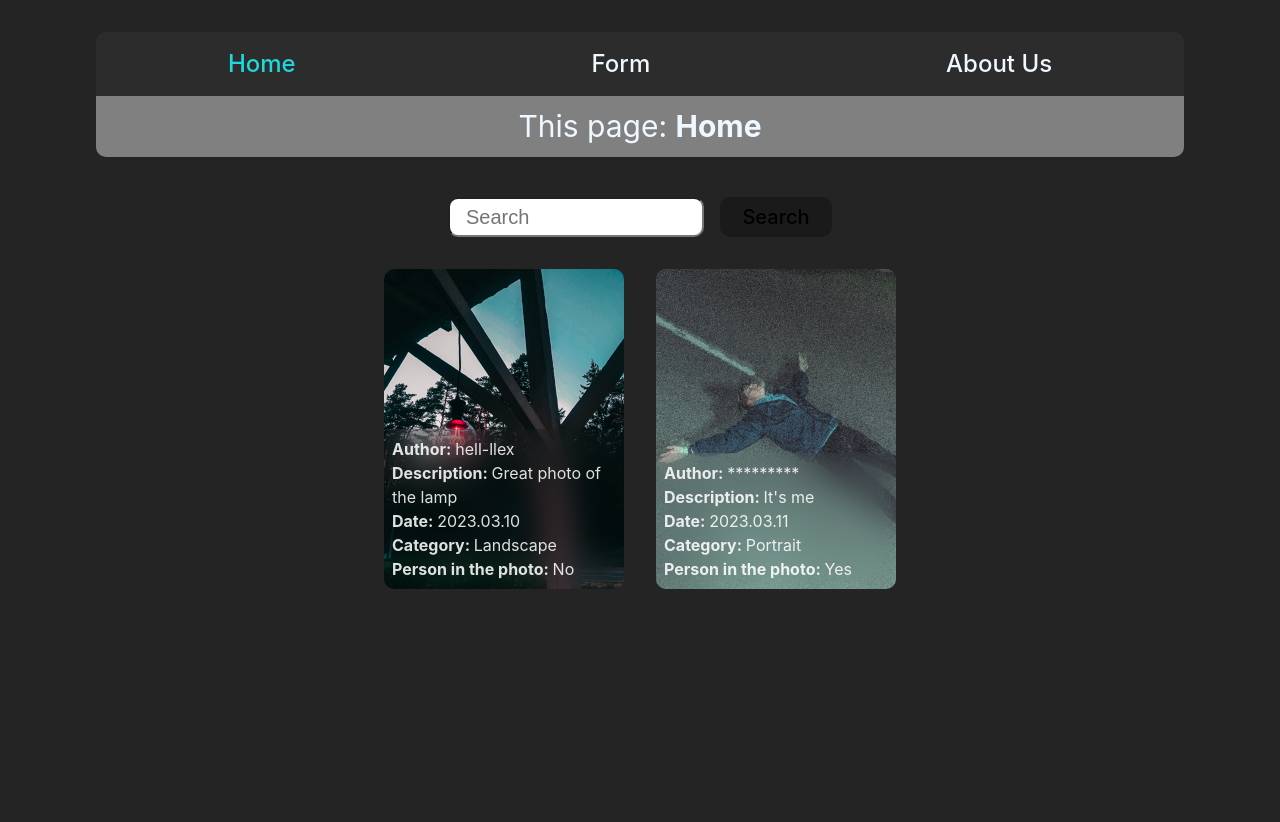
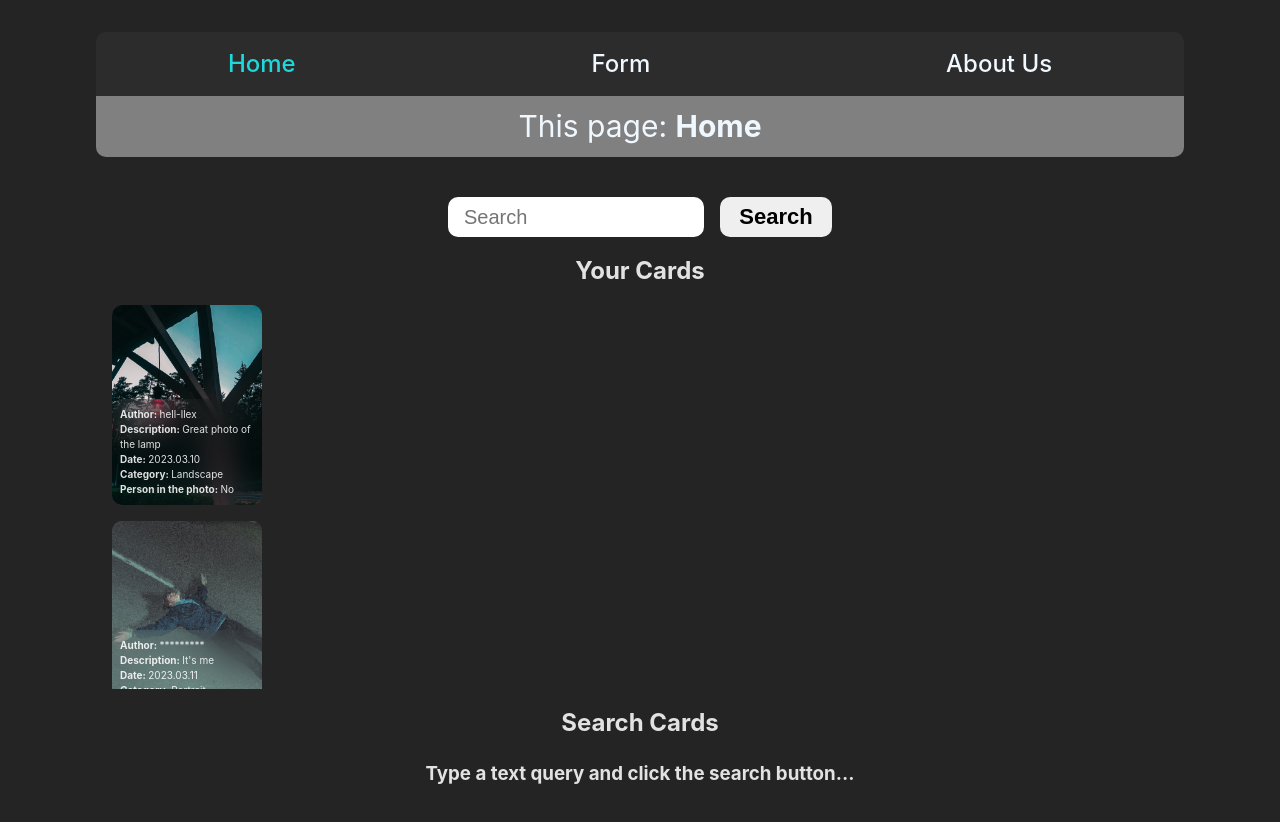
Before and after one commit to hell-llex/rs-school-react, a React app: page / in a window 1280 px wide. Shown: the top 822 px of the page. Before the commit the page ends 800 px from the top, so only its background shows below. Built offline with nearby package versions, Linux system fonts and the light colour scheme; the HTML template or start-up script is replaced by a standard one.

Commit message:
feat: add search with api flickr

```diff
--- /dev/null
+++ b/src/api/index.ts
@@ -0,0 +1,26 @@
+import { SearchResponce } from '../types/type';
+
+const base = 'https://www.flickr.com/services/rest/';
+
+const api_key = '413a0d1cd12c74f72c2b1a1285368548';
+const searchPhotos = `${base}?method=flickr.photos.search&api_key=${api_key}`;
+
+// шаблон запрос с ключом
+const requestTemplate = async (baseUrl: string) => {
+  const response = await fetch(baseUrl);
+  return response;
+};
+
+// https://live.staticflickr.com/{server-id}/{id}_{secret}_{size-suffix}.jpg
+
+// get запрос для поиска фото по тексту
+export const getSearchPhotos = async (
+  textSearch: string,
+  page = 1,
+  perPage = 100
+): Promise<SearchResponce> => {
+  const resp = await requestTemplate(
+    `${searchPhotos}&text=${textSearch}&per_page=${perPage}&page=${page}&format=json&nojsoncallback=1`
+  );
+  return resp.json();
+};
--- a/src/components/Search.tsx
+++ b/src/components/Search.tsx
@@ -1,12 +1,30 @@
+import { IPhotosApi } from 'types/type';
+import { getSearchPhotos } from '../api';
 import '../style/Search.css';
 import React, { ChangeEvent, useState, useEffect, useRef } from 'react';
+import { useForm, SubmitHandler } from 'react-hook-form';
 
-export function Search() {
+type Search = { search: string };
+
+export function Search(props: { updateData: (arg0: IPhotosApi) => void }) {
   const [searchText, setSearchText] = useState(
     localStorage.getItem('searchText')
       ? JSON.parse(JSON.stringify(localStorage.getItem('searchText')))
       : ''
   );
+
+  const {
+    register,
+    handleSubmit,
+    formState: { isSubmitSuccessful, errors },
+    reset,
+  } = useForm<Search>();
+
+  const onSubmit: SubmitHandler<Search> = (data) => {
+    getSearchPhotos(data.search).then((responce) => {
+      props.updateData(responce.photos);
+    });
+  };
 
   const searchRef = useRef<string>('');
 
@@ -24,19 +42,28 @@ export function Search() {
     };
   }, []);
 
+  useEffect(() => {
+    if (isSubmitSuccessful) {
+      reset();
+    }
+  }, [reset, isSubmitSuccessful]);
+
   return (
-    <div className="container-search">
+    <form className="search-forms-container" onSubmit={handleSubmit(onSubmit)}>
       <input
+        {...register('search', {
+          required: true,
+        })}
         defaultValue={searchText}
         onChange={handleInput}
+        style={{ border: errors.search ? '1px solid red' : '0px solid white' }}
         type="text"
         placeholder="Search"
         className="search"
         role="search"
+        autoComplete="none"
       />
-      <button type="submit" className="btn-search">
-        Search
-      </button>
-    </div>
+      <input type="submit" value="Search" className="btn-search" />
+    </form>
   );
 }
--- a/src/pages/HomePage.tsx
+++ b/src/pages/HomePage.tsx
@@ -1,18 +1,46 @@
-import React from 'react';
-import '../style/App.css';
+import React, { useState } from 'react';
+import '../style/HomePage.css';
 import data from '../photos.json';
 import { Search } from '../components/Search';
 import { Cards } from '../components/Cards';
-import { Photo } from 'types/type';
+import { IPhotosApi, Photo } from 'types/type';
 
 export const homeCards: Photo[] = data;
 
 const HomePage = () => {
+  const [searchCards, setSearchCards] = useState<Photo[]>([]);
+  const updateData = (dataSearch: IPhotosApi) => {
+    setSearchCards(
+      dataSearch.photo.map((item) => {
+        return {
+          author: item.owner,
+          description: item.title,
+          date: '---',
+          category: '---',
+          hideAuthor: false,
+          human: '0',
+          image: `https://live.staticflickr.com/${item.server}/${item.id}_${
+            item.secret
+          }_${'m'}.jpg`,
+        };
+      })
+    );
+  };
+
   return (
     <div className="home-page router__page">
-      <Search />
+      <Search updateData={updateData} />
       <div>
+        <h2 className="cards-container_title">Your Cards</h2>
         <Cards photo={homeCards} />
+      </div>
+      <div className="search-cards-container">
+        <h2 className="cards-container_title">Search Cards</h2>
+        {searchCards.length === 0 ? (
+          <h3>Type a text query and click the search button...</h3>
+        ) : (
+          <Cards photo={searchCards} />
+        )}
       </div>
     </div>
   );
--- a/src/style/Cards.css
+++ b/src/style/Cards.css
@@ -1,17 +1,21 @@
 .container-cards {
+  position: relative;
   width: 100%;
-  padding: 2rem;
-  display: flex;
-  flex-direction: row;
-  justify-content: center;
+  max-height: 50vh;
+  padding: 1rem;
+  display: grid;
+  grid-auto-flow: column;
+  grid-template-rows: repeat(2, 1fr);
+  justify-content: start;
   align-items: center;
-  flex-wrap: wrap;
-  gap: 2rem;
+  gap: 1rem;
+  overflow: auto;
+  font-size: 10px;
 }
 
 .card {
-  width: 15rem;
-  height: 20rem;
+  width: 15em;
+  height: 20em;
   background-color: rgb(65, 65, 65);
   border-radius: 10px;
   position: relative;
@@ -25,8 +29,8 @@
 }
 
 .card:hover {
-  width: 15rem;
-  height: 20rem;
+  width: 15em;
+  height: 20em;
   background-color: rgb(65, 65, 65);
   border-radius: 10px;
   position: relative;
--- a/src/style/FormPage.css
+++ b/src/style/FormPage.css
@@ -40,4 +40,5 @@
   flex-wrap: wrap;
   gap: 2rem;
   overflow: hidden;
+  font-size: inherit;
 }
--- /dev/null
+++ b/src/style/HomePage.css
@@ -0,0 +1,9 @@
+.home-page {
+  display: flex;
+  flex-direction: column;
+  gap: 1rem;
+}
+
+.cards-container_title {
+  margin: 0;
+}
--- a/src/style/Search.css
+++ b/src/style/Search.css
@@ -1,4 +1,4 @@
-.container-search {
+.search-forms-container {
   width: 100%;
   height: 5vh;
   display: flex;
@@ -24,4 +24,8 @@
   align-items: center;
   border-radius: 10px;
   font-size: 20px;
+  cursor: pointer;
+  font-size: 22px;
+  font-weight: 700;
+  border: none;
 }
```
Also changed, not shown: src/types/type.ts (+25 -0 lines).
